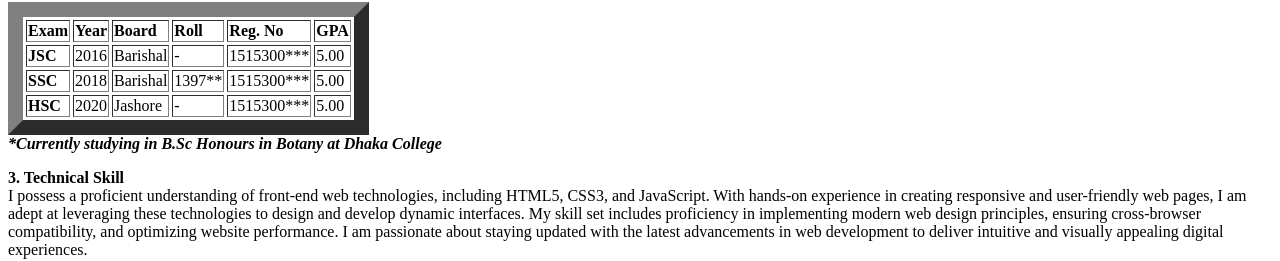
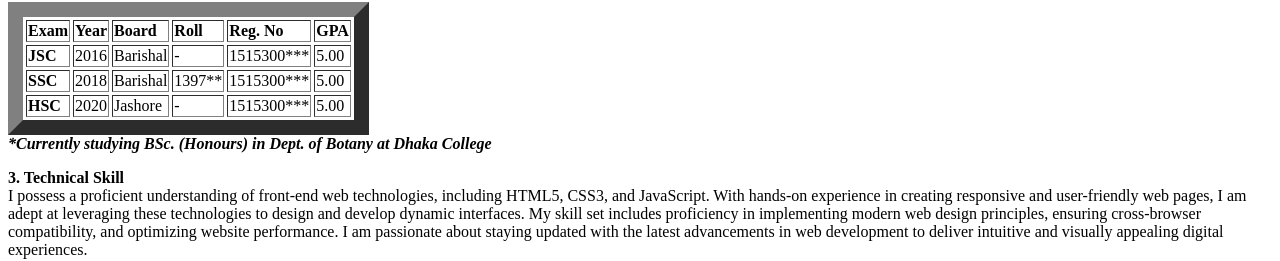
Before and after one commit to soikat75-del/my-personal-info, a plain HTML site: page index.html in a window 1280 px wide. Shown: the part 426-687 px from the top of the page. Drawn offline with Linux system fonts and the light colour scheme.

Commit message:
added some personal info

```diff
--- a/index.html
+++ b/index.html
@@ -55,7 +55,7 @@
             </tr>
 
     </table>
-    <b><i>*Currently studying in B.Sc Honours in Botany at Dhaka College</i></b>
+    <b><i>*Currently studying BSc. (Honours) in Dept. of Botany at Dhaka College</i></b>
 </p>
 <p><b>3. Technical Skill</b><br>
     I possess a proficient understanding of front-end web technologies, including HTML5, CSS3, and JavaScript. With hands-on experience in creating responsive and user-friendly web pages, I am adept at leveraging these technologies to design and develop dynamic interfaces. My skill set includes proficiency in implementing modern web design principles, ensuring cross-browser compatibility, and optimizing website performance. I am passionate about staying updated with the latest advancements in web development to deliver intuitive and visually appealing digital experiences.
```
